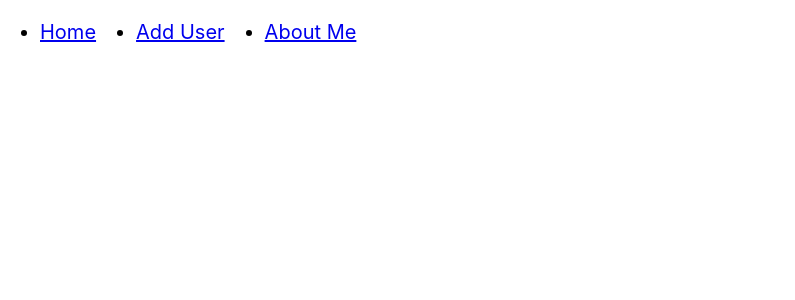
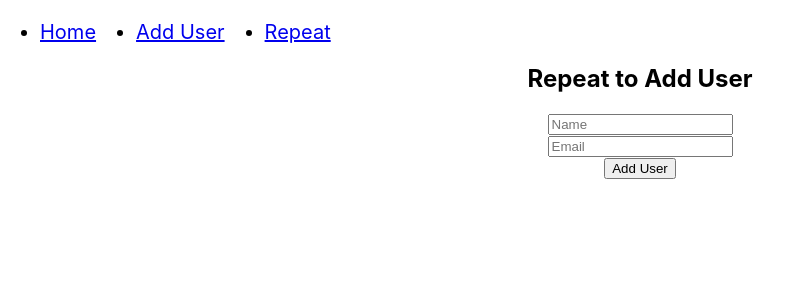
Before and after one commit to khaled39ab/React-Mongodb-CRUD, a React (Create React App) app: page /repeat in a window 1280 px wide. Shown: the top 300 px of the page, without its empty margins (0-795 px from the left). Built offline with nearby package versions, Linux system fonts and the light colour scheme.

Commit message:
repeat a form to add user

```diff
--- a/src/App.js
+++ b/src/App.js
@@ -3,6 +3,7 @@ import './App.css';
 import AddUser from './components/AddUser/AddUser';
 import Header from './components/Header/Header';
 import Home from './components/Home/Home';
+import Repeat from './components/Repeat/Repeat';
 import UpdateUser from './components/UpdateUser/UpdateUser';
 
 function App() {
@@ -14,6 +15,7 @@ function App() {
         <Route path='/home' element={<Home></Home>}></Route>
         <Route path='/add-user' element={<AddUser></AddUser>}></Route>
         <Route path='/update/:id' element={<UpdateUser></UpdateUser>}></Route>
+        <Route path='/repeat' element={<Repeat></Repeat>}></Route>
       </Routes>
     </div>
   );
--- a/src/components/Header/Header.js
+++ b/src/components/Header/Header.js
@@ -12,7 +12,7 @@ const Header = () => {
                     <NavLink to="add-user" > Add User </NavLink>
                 </li>
                 <li style={{ marginRight: '20px' }}>
-                    <NavLink to="about-me"> About Me </NavLink>
+                    <NavLink to="repeat"> Repeat </NavLink>
                 </li>
             </ul>
         </nav>
--- /dev/null
+++ b/src/components/Repeat/Repeat.js
@@ -0,0 +1,25 @@
+import React from 'react';
+
+const Repeat = () => {
+    const handleAddUser = e => {
+        e.preventDefault();
+        const name = e.target.name.value;
+        const email = e.target.email.value;
+
+        const user = { name, email }
+    }
+    return (
+        <div>
+            <h2>Repeat to Add User</h2>
+            <form onSubmit={handleAddUser}>
+                <input type="text" name='name' placeholder='Name' required />
+                <br />
+                <input type="email" name='email' placeholder='Email' required />
+                <br />
+                <button>Add User</button>
+            </form>
+        </div>
+    );
+};
+
+export default Repeat;
```
